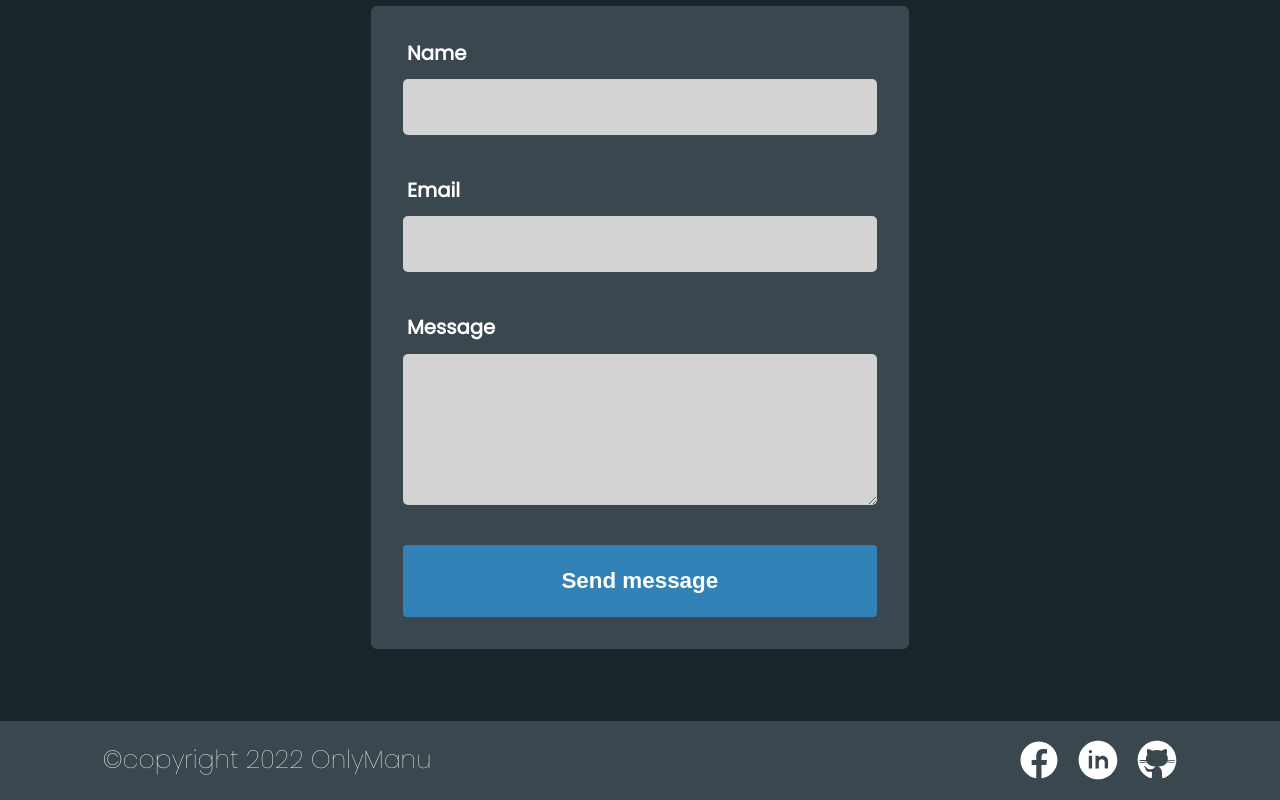
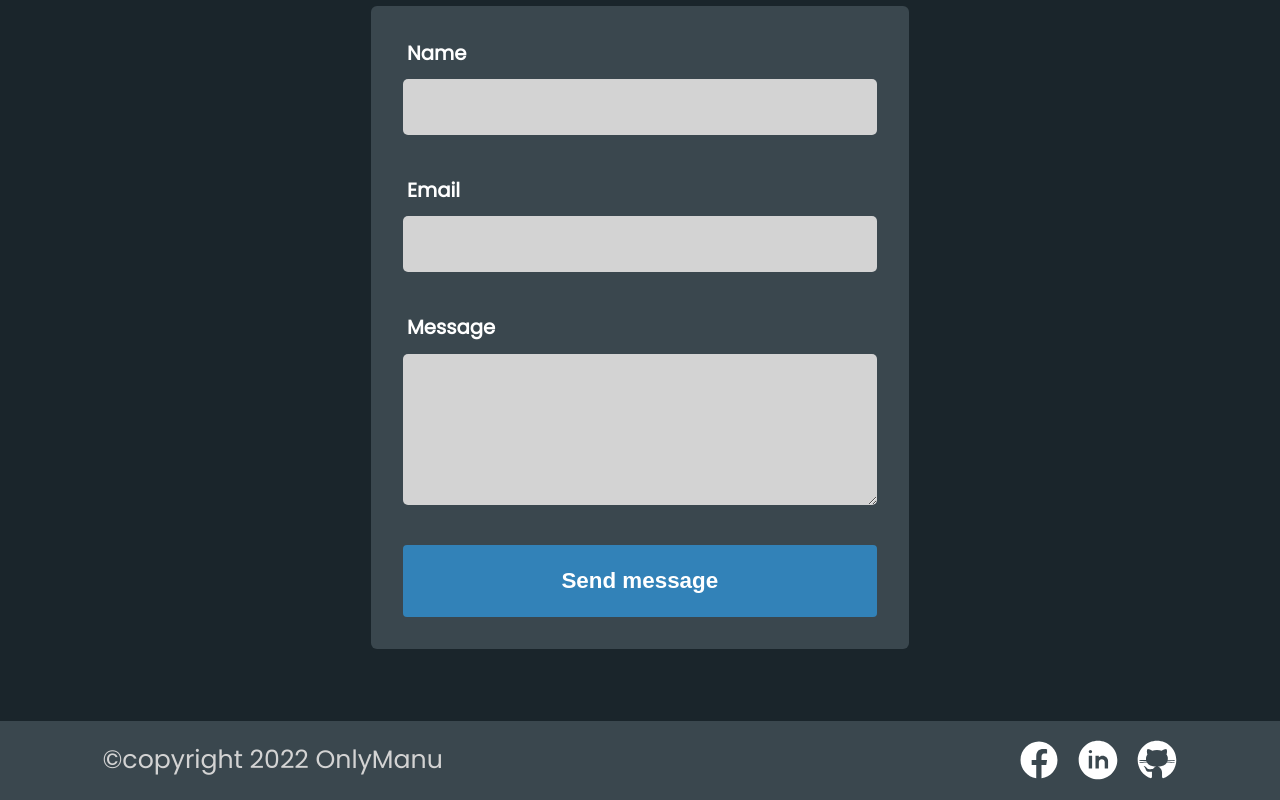
Before and after one commit to OnlyManu/onlymanu-portofolio, a Next.js app: page / in a window 1280 px wide. Shown: the part 3968-4768 px from the top of the page. Built offline with nearby package versions, Linux system fonts and the light colour scheme.

Commit message:
modification style texte license

```diff
--- a/styles/home.module.css
+++ b/styles/home.module.css
@@ -35,7 +35,8 @@
 }
 .license{
   font-size: 0.9rem;
-  font-weight: 300;
+  font-weight: 400;
+  color: var(--color-gray);
 }
 .spinner{
   position: relative;
```
